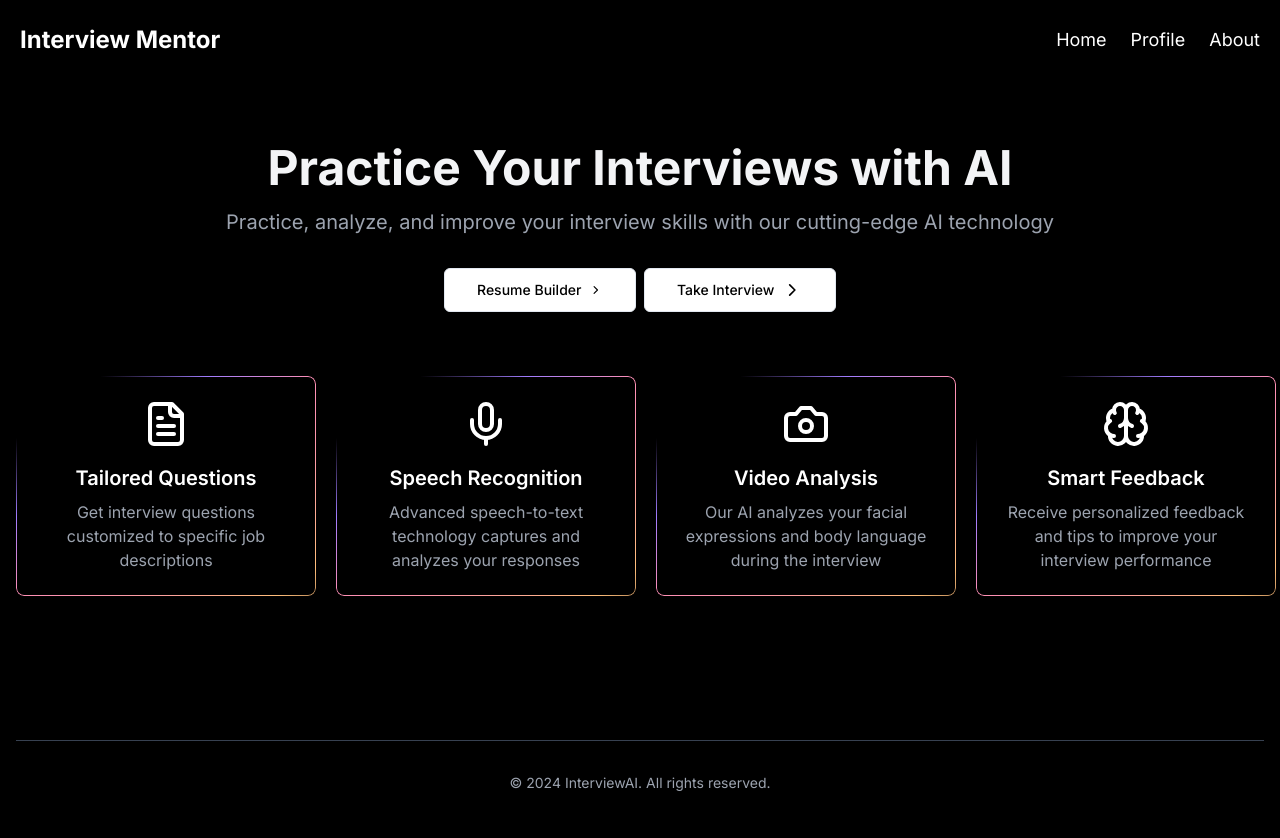
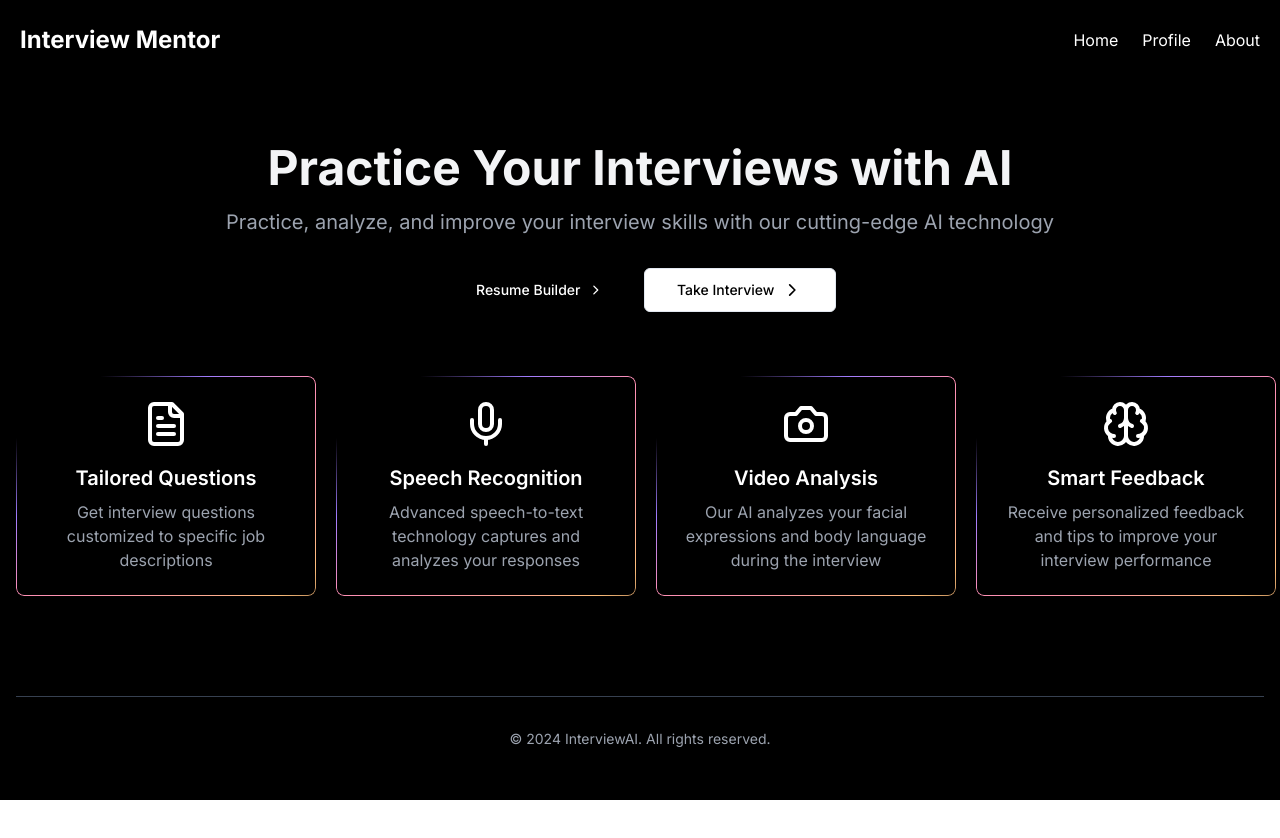
Before and after one commit to shaikhazrath/interview-ai, a Next.js app: page / in a window 1280 px wide. Shown: the top 838 px of the page. After the commit the page ends 800 px from the top, so only its background shows below. Built offline with nearby package versions, Linux system fonts and the light colour scheme.

Commit message:
navbar fixed

```diff
--- a/app/interview/analytics/page.jsx
+++ b/app/interview/analytics/page.jsx
@@ -190,6 +190,13 @@ const AnalyticsPage = () => {
           </CardContent>
         </Card>
       </div>
+      <footer className="bg-black mt-5 py-12">
+        <div className="container mx-auto px-4">
+          <div className="mt-8 pt-8 border-t border-gray-700 text-center">
+            <p className="text-sm text-gray-400">&copy; {new Date().getFullYear()} InterviewAI. All rights reserved.</p>
+          </div>
+        </div>
+      </footer>
     </div>
 
   );
--- a/app/interview/setupinterview/page.jsx
+++ b/app/interview/setupinterview/page.jsx
@@ -109,7 +109,15 @@ const InterviewSetup = () => {
 
         </div>
       </div>
+      <footer className=" mt-5 py-12">
+        <div className="container mx-auto px-4">
+          <div className="mt-8 pt-8 border-t border-gray-700 text-center">
+            <p className="text-sm text-gray-400">&copy; {new Date().getFullYear()} InterviewAI. All rights reserved.</p>
+          </div>
+        </div>
+      </footer>
     </div>
+
     </div>
 
   );
--- a/app/page.jsx
+++ b/app/page.jsx
@@ -18,7 +18,7 @@ export default function Home() {
           <h1 className="text-5xl font-bold mb-4">Practice Your Interviews with AI</h1>
           <p className="text-xl text-gray-400 mb-8">Practice, analyze, and improve your interview skills with our cutting-edge AI technology</p>
           <div className="flex justify-center flex-col gap-2 items-center md:flex-row ">
-          <Button size="lg" onClick={() => router.push('/profile')} className=" bg-white text-black hover:bg-black hover:text-white border w-48 ">
+          <Button size="lg" onClick={() => router.push('/profile')} className=" bg-black text-white hover:bg-white hover:text-black hover:border w-48 ">
             Resume Builder <ChevronRight className="ml-2" />
           </Button>
           <Button size="lg" onClick={() => router.push('/interview/setupinterview')} className=" bg-white text-black hover:bg-black hover:text-white border w-48  ">
@@ -56,7 +56,7 @@ export default function Home() {
             </ShineBorder>
             </div>
       </main>
-      <footer className="bg-black mt-16 py-12">
+      <footer className="bg-black mt-5 py-12">
         <div className="container mx-auto px-4">
           <div className="mt-8 pt-8 border-t border-gray-700 text-center">
             <p className="text-sm text-gray-400">&copy; {new Date().getFullYear()} InterviewAI. All rights reserved.</p>
--- a/components/header.jsx
+++ b/components/header.jsx
@@ -1,6 +1,7 @@
 'use client'
+
 import { useEffect, useState } from 'react';
-import { Menu, X, Moon, Sun } from 'lucide-react'; // Ensure you have these icons
+import { Menu, X } from 'lucide-react';
 import { Button } from './ui/button';
 import useAuthToken from '@/app/context/useAuth';
 import { Avatar, AvatarFallback, AvatarImage } from "@/components/ui/avatar"
@@ -9,36 +10,65 @@ import { useRouter } from 'next/navigation';
 
 const Header = ({ toggleDarkMode, darkMode }) => {
   const [isOpen, setIsOpen] = useState(false);
-  const [isAuthenticated,setIsAuthenticated] = useState(false)
-  const router = useRouter()
+  const [isAuthenticated, setIsAuthenticated] = useState(false);
+  const router = useRouter();
 
-  useEffect(()=>{
-    const token = localStorage.getItem('token')
-    if(token){
-      setIsAuthenticated(true)
+  useEffect(() => {
+    const token = localStorage.getItem('token');
+    if (token) {
+      setIsAuthenticated(true);
     }
-  },[])
+  }, []);
+
   const handleToggle = () => {
     setIsOpen(!isOpen);
   };
 
+  const menuItems = [
+    { href: '/', label: 'Home' },
+    { href: '/profile', label: 'Profile' },
+    { href: '/about', label: 'About' },
+  ];
+
   return (
-    <header className="px-5 py-6 ">
+    <header className="px-5 py-6">
       <nav className="flex justify-between items-center">
-        <Link href={'/'} className="text-2xl font-bold text-white">Interview Mentor</Link>
-        <div className='flex gap-6 text-lg  text-white'>
+        <Link href={'/'} className="text-2xl font-bold text-white">
+          Interview Mentor
+        </Link>
 
-        <Link href={'/'} className='  hover:border-b-2  '>
-        <h1>Home</h1>
+        {/* Desktop Menu */}
+        <div className='hidden md:flex gap-6 text-base text-white'>
+          {menuItems.map((item) => (
+            <Link key={item.href} href={item.href} className='hover:border-b-2'>
+              <h1>{item.label}</h1>
             </Link>
-        <Link href={'/profile'} className='  hover:border-b-2 '>
-        <h1>Profile</h1>
+          ))}
+        </div>
+
+        {/* Mobile Menu Button */}
+        <div className="md:hidden">
+          <Button onClick={handleToggle} variant="ghost" size="icon">
+            {isOpen ? <X className="h-6 w-6" /> : <Menu className="h-6 w-6" />}
+          </Button>
+        </div>
+      </nav>
+
+      {/* Mobile Menu */}
+      {isOpen && (
+        <div className="md:hidden mt-4">
+          {menuItems.map((item) => (
+            <Link
+              key={item.href}
+              href={item.href}
+              className="block py-2 text-white hover:bg-gray-700"
+              onClick={() => setIsOpen(false)}
+            >
+              {item.label}
             </Link>
-            <Link href={'/about'} className='  hover:border-b-2 '>
-        <h1>About</h1>
-            </Link>
+          ))}
         </div>
-</nav>
+      )}
     </header>
   );
 };
```
